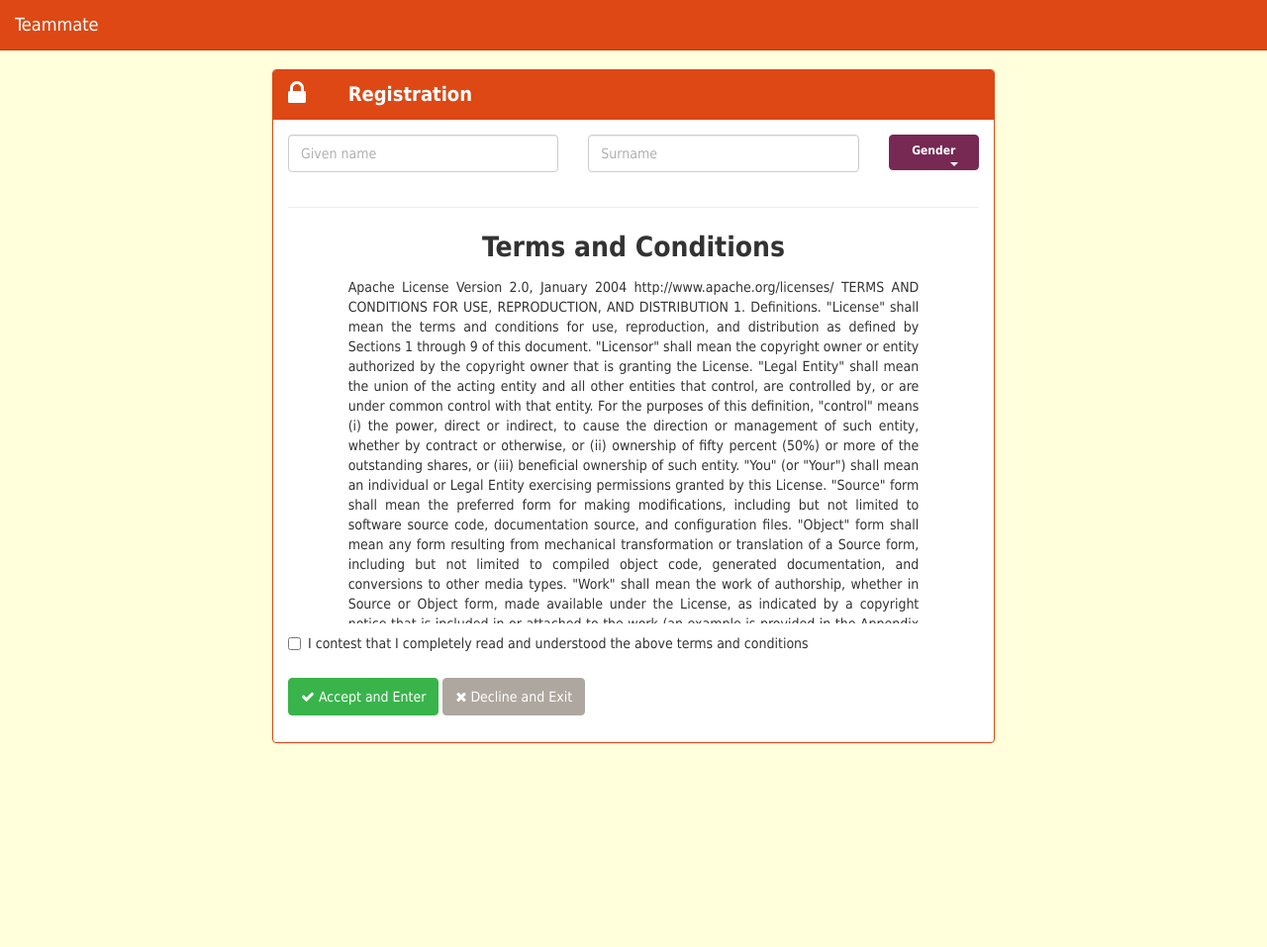
After one commit to nimadini/Teammate, a Python web app: template templates/registration.html in a window 1280 px wide. The commit adds this page. Shown: the top 957 px of the page at 99% size. Run offline with Jinja, Linux system fonts and the light colour scheme; the template is opened without the code that fills it, so the values that code supplies are empty.

Commit message:
registration GUI added (still undone)

```diff
--- a/dashboard.py
+++ b/dashboard.py
@@ -4,11 +4,15 @@ import webapp2
 from init import *
 from google.appengine.api import users, search
 from google.appengine.api.search import QueryError
-from domain.user import User
+from domain.user import *
 
 
 class DashboardHandler(webapp2.RequestHandler):
     def get(self):
+        usr = user_key(users.get_current_user().email()).get()
+        if usr is None:
+            self.redirect('/registration')
+            return
 
         degree = self.request.get('degree')
         if not degree:
--- a/main.py
+++ b/main.py
@@ -11,6 +11,7 @@ from references import ReferencesHandler
 from resume_current_url import ResumeCurrentURLHandler
 from work_experience import WorkExperience
 from skills import Skills
+from registration import Registration
 
 app = webapp2.WSGIApplication([('/home', HomeHandler),
                                ('/dashboard', DashboardHandler),
@@ -22,4 +23,5 @@ app = webapp2.WSGIApplication([('/home', HomeHandler),
                                ('/resume_current_url', ResumeCurrentURLHandler),
                                ('/workexperience', WorkExperience),
                                ('/skills', Skills),
+                               ('/registration', Registration),
                                ('/about', AboutHandler)], debug=True)
--- a/templates/dashboard.html
+++ b/templates/dashboard.html
@@ -191,7 +191,7 @@
 <footer class="footer">
     <div class="container">
         <p>
-            Designed by <a href="http://nimadini.net">Nima Dini</a> -- Last Updated: December 2014
+            Designed by <a href="http://nimadini.net" target="_blank">Nima Dini</a> -- Last Updated: December 2014
         </p>
         <div>
             <a href="#" data-toggle="modal" data-target="#info">About This Website</a>
--- a/templates/home.html
+++ b/templates/home.html
@@ -481,7 +481,7 @@
 <footer class="footer">
     <div class="container">
         <p>
-            Designed by <a href="http://nimadini.net">Nima Dini</a> -- Last Updated: December 2014
+            Designed by <a href="http://nimadini.net" target="_blank">Nima Dini</a> -- Last Updated: December 2014
         </p>
         <div>
             <a href="#" data-toggle="modal" data-target="#info">About This Website</a>
--- a/templates/references.html
+++ b/templates/references.html
@@ -21,7 +21,7 @@
                 </div>
             </div>
             <div style="margin-left: -25px;" class="form-group col-lg-9 col-md-9 col-sm-9">
-                <input id="ref_in" type="text" id="gpa" name="name" class="form-control" placeholder="512-965-8090">
+                <input id="ref_in" type="text" name="name" class="form-control" placeholder="512-965-8090">
                 <a id="upload_resume_link" class="my_tooltip" style="cursor: pointer; display: none; text-decoration: none;"
                    title="Upload Resume">
                     <i class="fa fa-file-pdf-o fa-2x"></i>
--- /dev/null
+++ b/templates/registration.html
@@ -0,0 +1,335 @@
+<!DOCTYPE html>
+<html>
+<head lang="en">
+    <meta charset="UTF-8">
+    <meta name="viewport" content="width=device-width, initial-scale=1.0">
+    <meta name="author" content="Nima Dini">
+    <title>Registration</title>
+    <link href="../assets/css/bootstrap.min.css" rel="stylesheet">
+    <link href="../assets/css/style.css" rel="stylesheet">
+    <link href="../assets/css/buttons.css" rel="stylesheet">
+    <link href="../assets/css/font-awesome.min.css" rel="stylesheet">
+    <script src="../assets/js/jquery-2.1.1.min.js"></script>
+    <script src="../assets/js/bootstrap.min.js"></script>
+    <script language="javascript" type="text/javascript">
+        $(document).ready(function() {
+            $('#about').load('about');
+        });
+    </script>
+</head>
+<body>
+<div class="wrapper">
+<nav class="navbar navbar-default navbar-fixed-top" role="navigation">
+    <div class="container-fluid">
+        <!-- Brand and toggle get grouped for better mobile display -->
+        <div class="navbar-header">
+            <button type="button" class="navbar-toggle collapsed" data-toggle="collapse" data-target="#bs-example-navbar-collapse-1">
+                <span class="sr-only">Toggle navigation</span>
+                <span class="icon-bar"></span>
+                <span class="icon-bar"></span>
+                <span class="icon-bar"></span>
+            </button>
+            <a class="navbar-brand" href="/dashboard">Teammate</a>
+        </div>
+
+        <!-- Collect the nav links, forms, and other content for toggling -->
+        <div class="collapse navbar-collapse" id="bs-example-navbar-collapse-1">
+            <ul class="nav navbar-nav">
+            </ul>
+            <ul class="nav navbar-nav navbar-right">
+                <li class="dropdown">
+                </li>
+            </ul>
+        </div><!-- /.navbar-collapse -->
+    </div><!-- /.container-fluid -->
+</nav>
+<div class="container">
+<div class="col-lg-8 col-lg-offset-2 col-md-8 col-md-offset-2 col-sm-12 col-xs-12">
+<div class="panel panel-default panel-primary filter">
+<div class="panel-heading">
+    <div class="row">
+        <div class="col-lg-1 col-md-1 col-sm-1 col-xs-2">
+            <i class="fa fa-lock fa-2x"></i>
+        </div>
+        <div class="col-lg-11 col-md-11 col-sm-11 col-xs-10" style="font-size: 20px; font-weight: bold;">
+            Registration
+        </div>
+    </div>
+</div>
+<div class="panel-body" style="overflow: visible;">
+<form role="form" method="post">
+<div class="row">
+    <!--<div class="row">
+        <div class="form-group col-lg-12 col-md-12 col-sm-12 col-xs-12" style="margin-left: 10px; font-size: 14px;">
+            Please enter your given name, surname, and gender:
+        </div>
+    </div>-->
+    <div class="form-group col-lg-5 col-md-4 col-sm-5">
+        <input id="given_name" type="text" name="name" class="form-control" placeholder="Given name">
+    </div>
+    <div class="form-group col-lg-5 col-md-4 col-sm-5">
+        <input id="surname" type="text" name="name" class="form-control" placeholder="Surname">
+    </div>
+    <div class="form-group col-lg-2 col-md-4 col-sm-2">
+        <div class="dropdown">
+            <button class="btn btn-info button-small dropdown-toggle" style="height: 36px; vertical-align: middle;" type="button" data-toggle="dropdown">
+                <div id="degree" style="font-weight: bold;">
+                    Gender
+                    <span class="caret" style="float: right;"></span>
+                </div>
+            </button>
+            <ul class="dropdown-menu" role="menu" aria-labelledby="gender">
+                <li role="presentation"><a role="menuitem" tabindex="-1" href="#">Male</a></li>
+                <li role="presentation"><a role="menuitem" tabindex="-1" href="#">Female</a></li>
+                <li role="presentation"><a role="menuitem" tabindex="-1" href="#">Other</a></li>
+            </ul>
+        </div>
+    </div>
+</div>
+<hr>
+<div class="row">
+<div style="height:400px; overflow-y: scroll; text-align: justify; 	text-justify: inter-word;">
+<div style="font-weight: bold; font-size: 28px; margin: 0 auto 10px; text-align: center;">
+    Terms and Conditions
+</div>
+<div class="form-group col-lg-offset-1 col-lg-10 col-md-offset-1 col-md-10 col-sm-offset-1 col-sm-10">
+Apache License
+Version 2.0, January 2004
+http://www.apache.org/licenses/
+
+TERMS AND CONDITIONS FOR USE, REPRODUCTION, AND DISTRIBUTION
+
+1. Definitions.
+
+"License" shall mean the terms and conditions for use, reproduction,
+and distribution as defined by Sections 1 through 9 of this document.
+
+"Licensor" shall mean the copyright owner or entity authorized by
+the copyright owner that is granting the License.
+
+"Legal Entity" shall mean the union of the acting entity and all
+other entities that control, are controlled by, or are under common
+control with that entity. For the purposes of this definition,
+"control" means (i) the power, direct or indirect, to cause the
+direction or management of such entity, whether by contract or
+otherwise, or (ii) ownership of fifty percent (50%) or more of the
+outstanding shares, or (iii) beneficial ownership of such entity.
+
+"You" (or "Your") shall mean an individual or Legal Entity
+exercising permissions granted by this License.
+
+"Source" form shall mean the preferred form for making modifications,
+including but not limited to software source code, documentation
+source, and configuration files.
+
+"Object" form shall mean any form resulting from mechanical
+transformation or translation of a Source form, including but
+not limited to compiled object code, generated documentation,
+and conversions to other media types.
+
+"Work" shall mean the work of authorship, whether in Source or
+Object form, made available under the License, as indicated by a
+copyright notice that is included in or attached to the work
+(an example is provided in the Appendix below).
+
+"Derivative Works" shall mean any work, whether in Source or Object
+form, that is based on (or derived from) the Work and for which the
+editorial revisions, annotations, elaborations, or other modifications
+represent, as a whole, an original work of authorship. For the purposes
+of this License, Derivative Works shall not include works that remain
+separable from, or merely link (or bind by name) to the interfaces of,
+the Work and Derivative Works thereof.
+
+"Contribution" shall mean any work of authorship, including
+the original version of the Work and any modifications or additions
+to that Work or Derivative Works thereof, that is intentionally
+submitted to Licensor for inclusion in the Work by the copyright owner
+or by an individual or Legal Entity authorized to submit on behalf of
+the copyright owner. For the purposes of this definition, "submitted"
+means any form of electronic, verbal, or written communication sent
+to the Licensor or its representatives, including but not limited to
+communication on electronic mailing lists, source code control systems,
+and issue tracking systems that are managed by, or on behalf of, the
+Licensor for the purpose of discussing and improving the Work, but
+excluding communication that is conspicuously marked or otherwise
+designated in writing by the copyright owner as "Not a Contribution."
+
+"Contributor" shall mean Licensor and any individual or Legal Entity
+on behalf of whom a Contribution has been received by Licensor and
+subsequently incorporated within the Work.
+
+2. Grant of Copyright License. Subject to the terms and conditions of
+this License, each Contributor hereby grants to You a perpetual,
+worldwide, non-exclusive, no-charge, royalty-free, irrevocable
+copyright license to reproduce, prepare Derivative Works of,
+publicly display, publicly perform, sublicense, and distribute the
+Work and such Derivative Works in Source or Object form.
+
+3. Grant of Patent License. Subject to the terms and conditions of
+this License, each Contributor hereby grants to You a perpetual,
+worldwide, non-exclusive, no-charge, royalty-free, irrevocable
+(except as stated in this section) patent license to make, have made,
+use, offer to sell, sell, import, and otherwise transfer the Work,
+where such license applies only to those patent claims licensable
+by such Contributor that are necessarily infringed by their
+Contribution(s) alone or by combination of their Contribution(s)
+with the Work to which such Contribution(s) was submitted. If You
+institute patent litigation against any entity (including a
+cross-claim or counterclaim in a lawsuit) alleging that the Work
+or a Contribution incorporated within the Work constitutes direct
+or contributory patent infringement, then any patent licenses
+granted to You under this License for that Work shall terminate
+as of the date such litigation is filed.
+
+4. Redistribution. You may reproduce and distribute copies of the
+Work or Derivative Works thereof in any medium, with or without
+modifications, and in Source or Object form, provided that You
+meet the following conditions:
+
+(a) You must give any other recipients of the Work or
+Derivative Works a copy of this License; and
+
+(b) You must cause any modified files to carry prominent notices
+stating that You changed the files; and
+
+(c) You must retain, in the Source form of any Derivative Works
+that You distribute, all copyright, patent, trademark, and
+attribution notices from the Source form of the Work,
+excluding those notices that do not pertain to any part of
+the Derivative Works; and
+
+(d) If the Work includes a "NOTICE" text file as part of its
+distribution, then any Derivative Works that You distribute must
+include a readable copy of the attribution notices contained
+within such NOTICE file, excluding those notices that do not
+pertain to any part of the Derivative Works, in at least one
+of the following places: within a NOTICE text file distributed
+as part of the Derivative Works; within the Source form or
+documentation, if provided along with the Derivative Works; or,
+within a display generated by the Derivative Works, if and
+wherever such third-party notices normally appear. The contents
+of the NOTICE file are for informational purposes only and
+do not modify the License. You may add Your own attribution
+notices within Derivative Works that You distribute, alongside
+or as an addendum to the NOTICE text from the Work, provided
+that such additional attribution notices cannot be construed
+as modifying the License.
+
+You may add Your own copyright statement to Your modifications and
+may provide additional or different license terms and conditions
+for use, reproduction, or distribution of Your modifications, or
+for any such Derivative Works as a whole, provided Your use,
+reproduction, and distribution of the Work otherwise complies with
+the conditions stated in this License.
+
+5. Submission of Contributions. Unless You explicitly state otherwise,
+any Contribution intentionally submitted for inclusion in the Work
+by You to the Licensor shall be under the terms and conditions of
+this License, without any additional terms or conditions.
+Notwithstanding the above, nothing herein shall supersede or modify
+the terms of any separate license agreement you may have executed
+with Licensor regarding such Contributions.
+
+6. Trademarks. This License does not grant permission to use the trade
+names, trademarks, service marks, or product names of the Licensor,
+except as required for reasonable and customary use in describing the
+origin of the Work and reproducing the content of the NOTICE file.
+
+7. Disclaimer of Warranty. Unless required by applicable law or
+agreed to in writing, Licensor provides the Work (and each
+Contributor provides its Contributions) on an "AS IS" BASIS,
+WITHOUT WARRANTIES OR CONDITIONS OF ANY KIND, either express or
+implied, including, without limitation, any warranties or conditions
+of TITLE, NON-INFRINGEMENT, MERCHANTABILITY, or FITNESS FOR A
+PARTICULAR PURPOSE. You are solely responsible for determining the
+appropriateness of using or redistributing the Work and assume any
+risks associated with Your exercise of permissions under this License.
+
+8. Limitation of Liability. In no event and under no legal theory,
+whether in tort (including negligence), contract, or otherwise,
+unless required by applicable law (such as deliberate and grossly
+negligent acts) or agreed to in writing, shall any Contributor be
+liable to You for damages, including any direct, indirect, special,
+incidental, or consequential damages of any character arising as a
+result of this License or out of the use or inability to use the
+Work (including but not limited to damages for loss of goodwill,
+work stoppage, computer failure or malfunction, or any and all
+other commercial damages or losses), even if such Contributor
+has been advised of the possibility of such damages.
+
+9. Accepting Warranty or Additional Liability. While redistributing
+the Work or Derivative Works thereof, You may choose to offer,
+and charge a fee for, acceptance of support, warranty, indemnity,
+or other liability obligations and/or rights consistent with this
+License. However, in accepting such obligations, You may act only
+on Your own behalf and on Your sole responsibility, not on behalf
+of any other Contributor, and only if You agree to indemnify,
+defend, and hold each Contributor harmless for any liability
+incurred by, or claims asserted against, such Contributor by reason
+of your accepting any such warranty or additional liability.
+
+END OF TERMS AND CONDITIONS
+
+APPENDIX: How to apply the Apache License to your work.
+
+To apply the Apache License to your work, attach the following
+boilerplate notice, with the fields enclosed by brackets "{}"
+replaced with your own identifying information. (Don't include
+the brackets!)  The text should be enclosed in the appropriate
+comment syntax for the file format. We also recommend that a
+file or class name and description of purpose be included on the
+same "printed page" as the copyright notice for easier
+identification within third-party archives.
+
+Copyright {yyyy} {name of copyright owner}
+
+Licensed under the Apache License, Version 2.0 (the "License");
+you may not use this file except in compliance with the License.
+You may obtain a copy of the License at
+
+http://www.apache.org/licenses/LICENSE-2.0
+
+Unless required by applicable law or agreed to in writing, software
+distributed under the License is distributed on an "AS IS" BASIS,
+WITHOUT WARRANTIES OR CONDITIONS OF ANY KIND, either express or implied.
+See the License for the specific language governing permissions and
+limitations under the License.
+</div>
+
+</div>
+</div>
+<div class="row" style="margin-bottom: 12px;">
+
+    <div class="form-group col-lg-12 col-md-12 col-sm-12">
+        <div class="checkbox">
+            <label>
+                <input type="checkbox"> I contest that I completely read and understood the above terms and conditions
+            </label>
+        </div>
+    </div>
+
+    <div class="col-lg-12 col-md-12 col-sm-12">
+        <button type="button" id="update_ref_btn" class="btn btn-success"><i class="fa fa-check"></i> Accept and Enter </button>
+        <button onclick="remove_refs_add_panel();" type="button" class="btn btn-default"><i class="fa fa-times"></i> Decline and Exit </button>
+    </div>
+</div>
+</form>
+</div>
+</div>
+</div>
+<div id="about"></div>
+</div>
+<div class="push"></div>
+</div>
+<footer class="footer">
+    <div class="container">
+        <p>
+            Designed by <a href="http://nimadini.net" target="_blank">Nima Dini</a> -- Last Updated: December 2014
+        </p>
+        <div>
+            <a href="#" data-toggle="modal" data-target="#info">About This Website</a>
+        </div>
+    </div>
+</footer>
+</body>
+</html>
```
Also changed, not shown: domain/doc_index.py (added, +42 -0 lines), home.py (+3 -49 lines), registration.py (added, +36 -0 lines).
